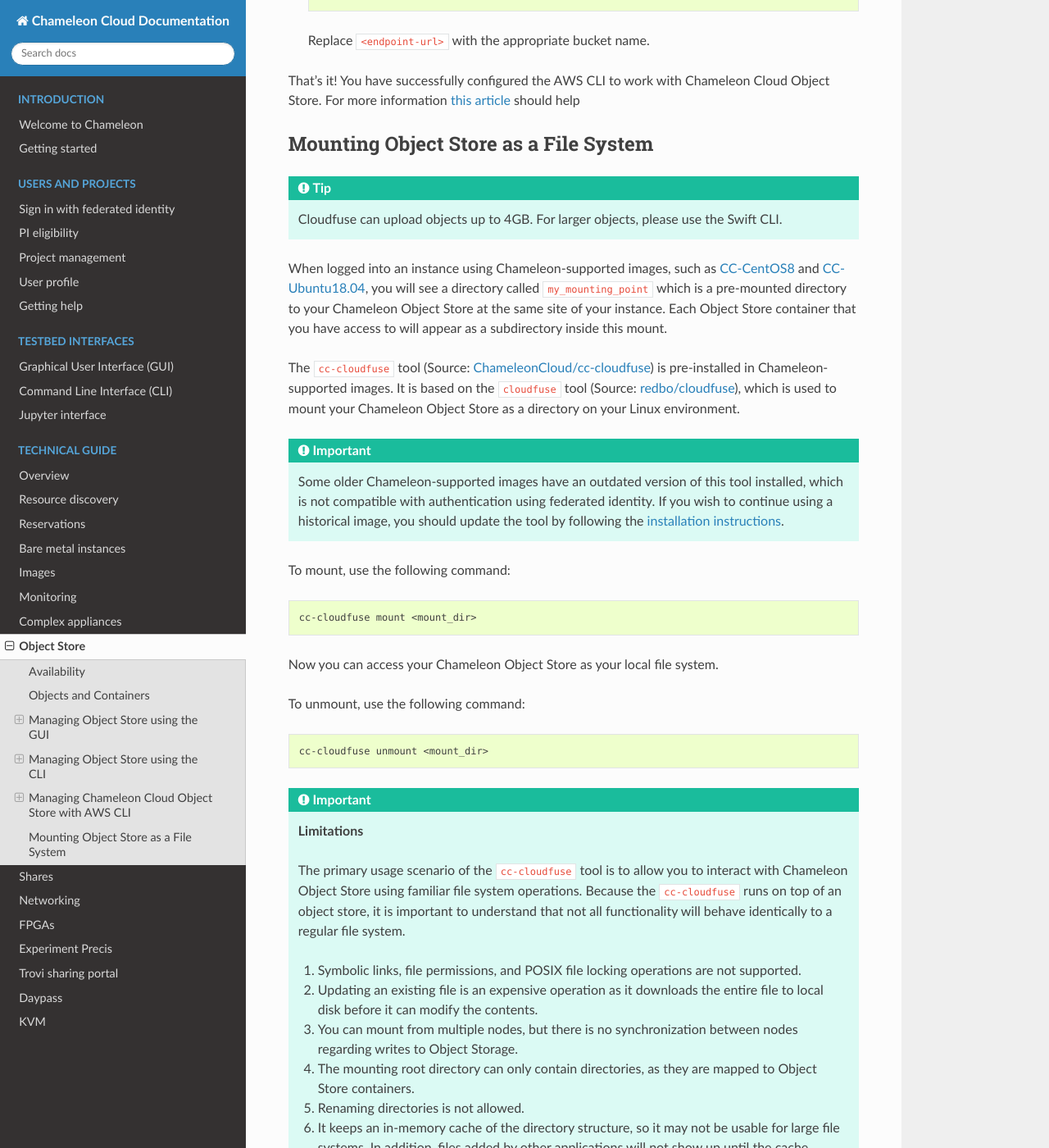
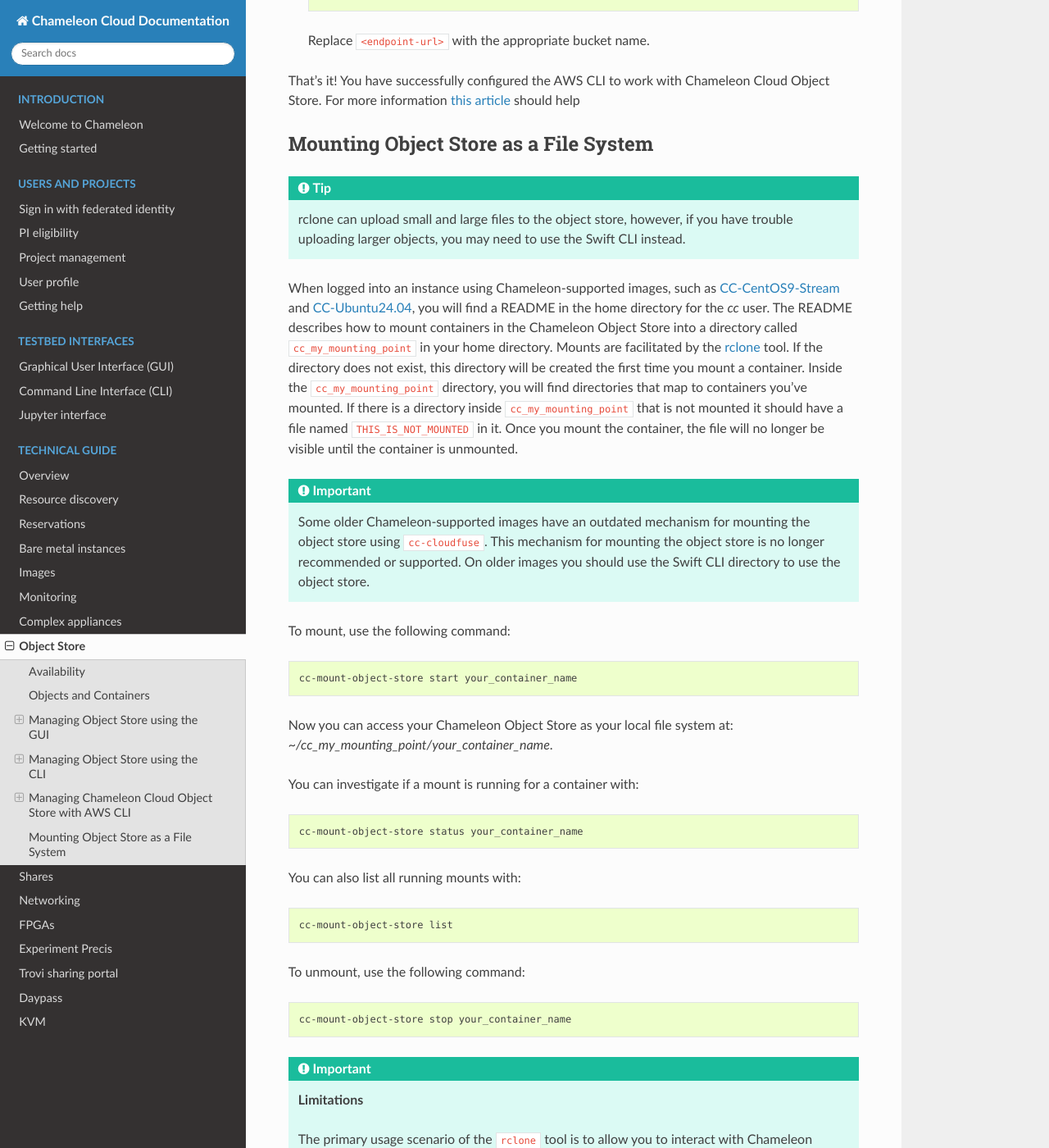
Before and after one commit to ChameleonCloud/docs, a Sphinx documentation site: the page built from source/technical/swift.rst, in a window 1280 px wide and 1400 px high, scrolled down 9088 px. Shown: the whole window at 82% size. Built offline with Sphinx 7.4.7 and the Read the Docs theme 3.1.0, drawn with Linux system fonts in a browser that asks for light colours; some of the changed text lies outside the part shown.

Commit message:
Update docs for rclone instead of cc-cloudfuse

```diff
--- a/source/technical/cli.rst
+++ b/source/technical/cli.rst
@@ -137,8 +137,7 @@ Chameleon GUI at the :ref:`gui-api-access`.
    will be auto-sourced when you login, so you can use the
    :ref:`openstack <using-cli>` and the :ref:`swift <object-store-cli>` CLI
    directly, as well as the
-   :ref:`cc-snapshot <cc-snapshot-utility>` and the
-   :ref:`cc-cloudfuse <cc-cloudfuse>` tools.
+   :ref:`cc-snapshot <cc-snapshot-utility>` tool.
 
 #. Log in to the GUI at |CHI@TACC| or |CHI@UC|.
 
--- a/source/technical/swift.rst
+++ b/source/technical/swift.rst
@@ -284,7 +284,7 @@ There isn't "folders" when you managing the *Object Store* with the CLI.
 However, when you create an object, you may use the delimiter ``/`` to specify
 the path.
 
-.. _cc-cloudfuse:
+.. _cc-rclone:
 
 Managing Chameleon Cloud Object Store with AWS CLI
 ==================================================
@@ -368,51 +368,64 @@ Mounting Object Store as a File System
 ======================================
 
 .. tip::
-   Cloudfuse can upload objects up to 4GB. For larger objects, please use the
-   Swift CLI.
+   rclone can upload small and large files to the object store, however,
+   if you have trouble uploading larger objects, you may need to use the
+   Swift CLI instead.
 
 When logged into an instance using Chameleon-supported images, such as
-`CC-CentOS8 <https://www.chameleoncloud.org/appliances/83/>`_ and
-`CC-Ubuntu18.04 <https://www.chameleoncloud.org/appliances/69/>`_, you will see
-a directory called ``my_mounting_point`` which is a pre-mounted directory to
-your Chameleon Object Store at the same site of your instance. Each Object Store
-container that you have access to will appear as a subdirectory inside this
-mount.
-
-The ``cc-cloudfuse`` tool (Source: `ChameleonCloud/cc-cloudfuse
-<https://github.com/ChameleonCloud/cc-cloudfuse>`_) is pre-installed in
-Chameleon-supported images. It is based on the ``cloudfuse`` tool (Source:
-`redbo/cloudfuse <https://github.com/redbo/cloudfuse>`_), which is used to mount
-your Chameleon Object Store as a directory on your Linux environment.
+`CC-CentOS9-Stream <https://www.chameleoncloud.org/appliances/112/>`_ and
+`CC-Ubuntu24.04 <https://www.chameleoncloud.org/appliances/122/>`_, you will
+find a README in the home directory for the `cc` user. The README describes
+how to mount containers in the Chameleon Object Store into a directory
+called ``cc_my_mounting_point`` in your home directory. Mounts are facilitated
+by the `rclone <https://rclone.org/>`_ tool. If the directory does not exist,
+this directory will be created the first time you mount a container.
+Inside the ``cc_my_mounting_point`` directory, you will find directories
+that map to containers you've mounted. If there is a directory inside
+``cc_my_mounting_point`` that is not mounted it should have a file named
+``THIS_IS_NOT_MOUNTED`` in it. Once you mount the container, the file
+will no longer be visible until the container is unmounted.
 
 .. important::
 
-   Some older Chameleon-supported images have an outdated version of this tool
-   installed, which is not compatible with authentication using federated identity.
-   If you wish to continue using a historical image, you should update the tool
-   by following the `installation instructions
-   <https://github.com/ChameleonCloud/cc-cloudfuse#installation>`_.
+   Some older Chameleon-supported images have an outdated mechanism for mounting
+   the object store using ``cc-cloudfuse``. This mechanism for mounting
+   the object store is no longer recommended or supported. On older images
+   you should use the Swift CLI directory to use the object store.
 
 To mount, use the following command:
 
 .. code-block:: bash
 
-   cc-cloudfuse mount <mount_dir>
+   cc-mount-object-store start your_container_name
 
-Now you can access your Chameleon Object Store as your local file system.
+Now you can access your Chameleon Object Store as your local file system at:
+`~/cc_my_mounting_point/your_container_name`.
+
+You can investigate if a mount is running for a container with:
+
+.. code-block:: bash
+
+   cc-mount-object-store status your_container_name
+
+You can also list all running mounts with:
+
+.. code-block:: bash
+
+   cc-mount-object-store list
 
 To unmount, use the following command:
 
 .. code-block:: bash
 
-   cc-cloudfuse unmount <mount_dir>
+   cc-mount-object-store stop your_container_name
 
 .. important::
    **Limitations**
 
-   The primary usage scenario of the ``cc-cloudfuse`` tool is to allow you to
+   The primary usage scenario of the ``rclone`` tool is to allow you to
    interact with Chameleon Object Store using familiar file system operations.
-   Because the ``cc-cloudfuse`` runs on top of an object store, it is important
+   Because the tool runs on top of an object store, it is important
    to understand that not all functionality will behave identically to a regular
    file system.
 
@@ -434,11 +447,18 @@ To unmount, use the following command:
       usable for large file systems. In addition, files added by other
       applications will not show up until the cache expires.
 
-   #. The maximum number of listings is 10,000 items.
+   Please keep these limitations in mind when considering the use of this tool
+   to interact with the object store.
 
-   Please keep these limitations in mind when evaluating ``cc-cloudfuse``.
+.. warning::
+   The use of ``rclone`` to sync files between your instance
+   and the object store is a best effort tool. It is the responsibilty
+   of the user to verify the files sync'd correctly and are valid.
 
-.. note::
-   You may experience persistence issues when using ``cc-cloudfuse``, especially
-   when writing large files or writing many files at the same time. Unmounting
-   and re-mounting usually resolves this.
+   Given the challenges of mapping files in a file system to an object
+   store over a network, numerous problems can occur that may impact
+   the availability of files on the object store. If you attempt
+   to copy files into the mount point and receive errors, it is
+   important that you verify the existence and contents of the file
+   in the object store and not simply assume the file has been
+   persisted there (even if it is present in the mount point).
```
